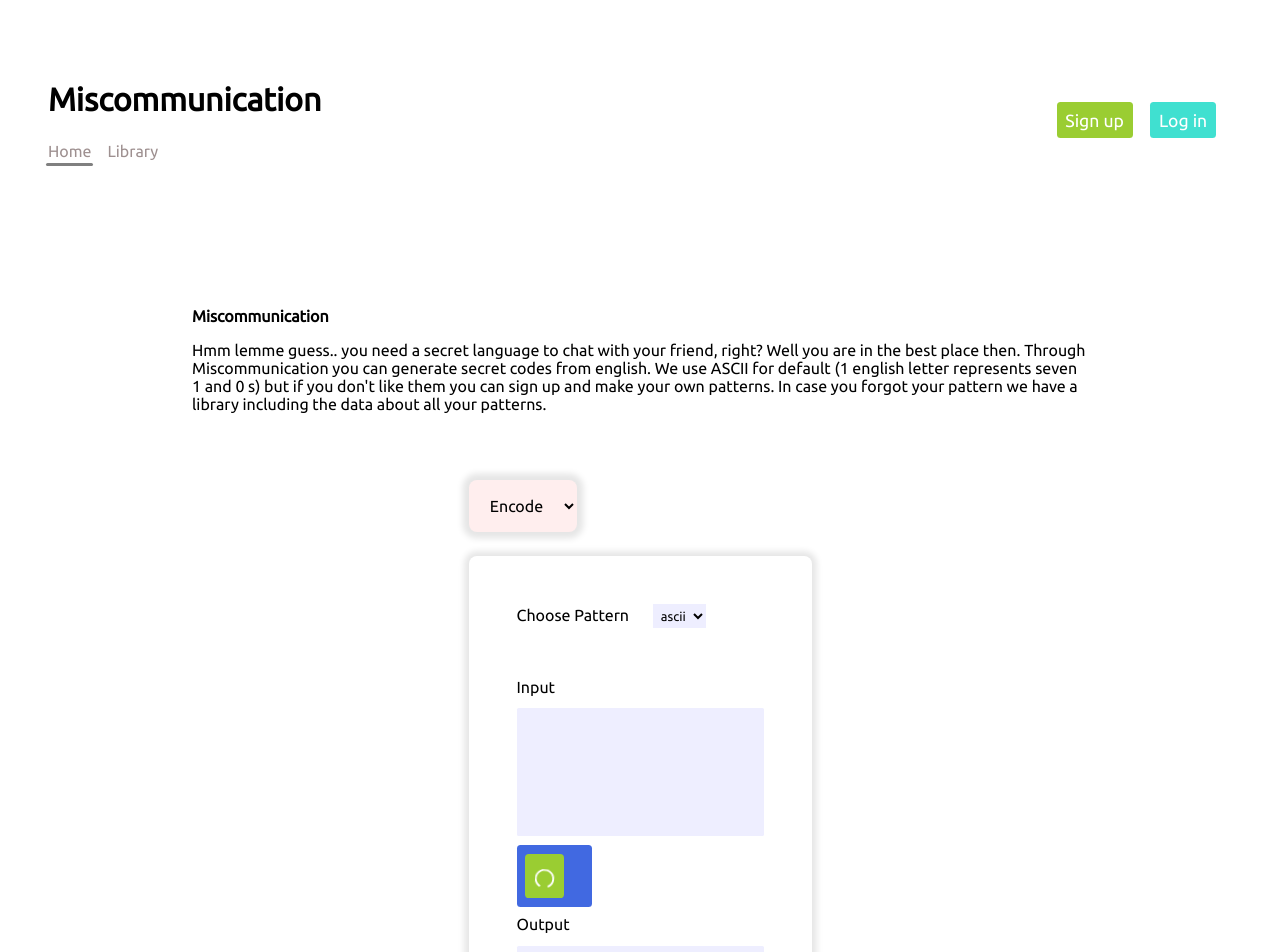
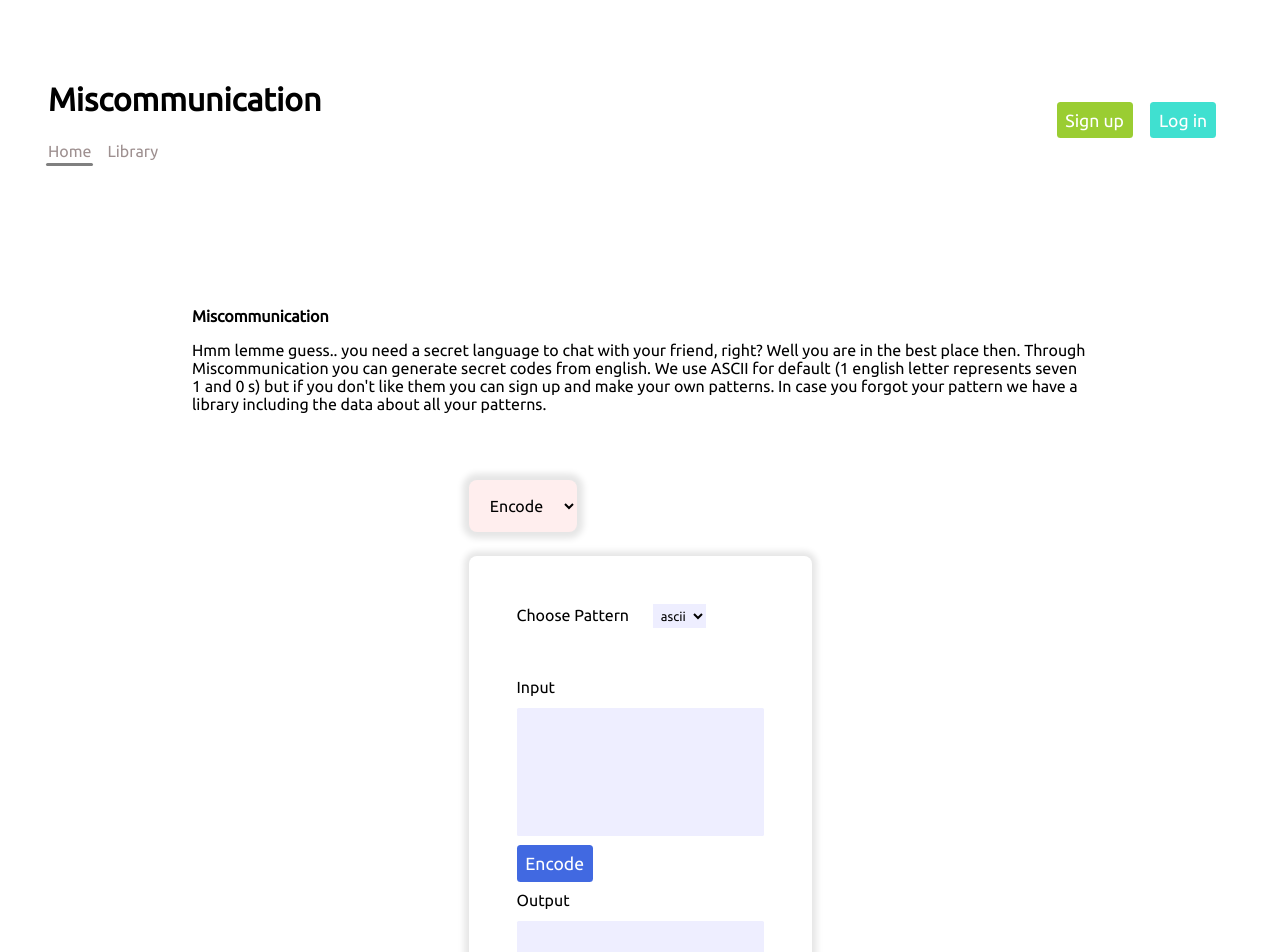
Before and after one commit to nayanajithbandaranayake/miscommunication-secreat-code-generator, a React (Create React App) app: page / in a window 1280 px wide. Shown: the top 952 px of the page. Built offline with nearby package versions, Linux system fonts and the light colour scheme.

Commit message:
fixed some loading errors

```diff
--- a/src/components/ConvertForm.tsx
+++ b/src/components/ConvertForm.tsx
@@ -134,7 +134,6 @@ const ConvertForm = () => {
         )}
         {space_error && <h5 className="error">Please use '_' for spacing.</h5>}
         <button type="submit" className="btn convert-btn">
-          <button type="submit" className="btn signup-btn">
           {isLoading ? (
             <div className="spinner">
               <ImSpinner8 />
@@ -144,7 +143,6 @@ const ConvertForm = () => {
           ) : (
             "Decode"
           )}
-          </button>
         </button>
         <label htmlFor="output" className="name">
           output
--- a/src/context/GlobalContext.tsx
+++ b/src/context/GlobalContext.tsx
@@ -6,7 +6,7 @@ const globalContext = React.createContext<Value | null>(null);
 
 const GlobalContextProvider: React.FC<React.ReactNode> = ({ children }) => {
   const [isLogged, setIsLogged] = useState(false);
-  const [isLoading, setIsLoading] = useState(true);
+  const [isLoading, setIsLoading] = useState(false);
   const [isVerified, setIsVerified] = useState(false);
   const [converterChecked, setConverterChecked] = useState(false);
 
```
Lines whose indentation alone changed are shown as unchanged.
